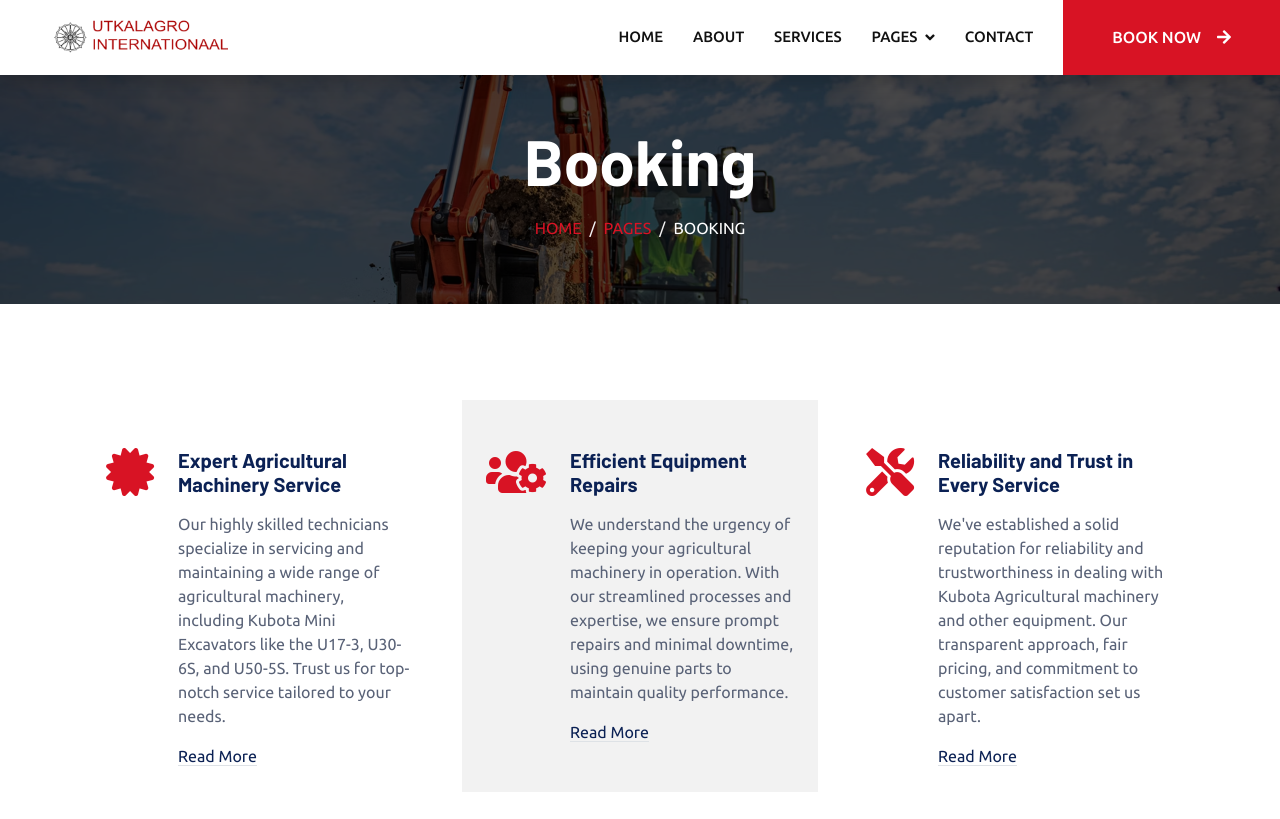
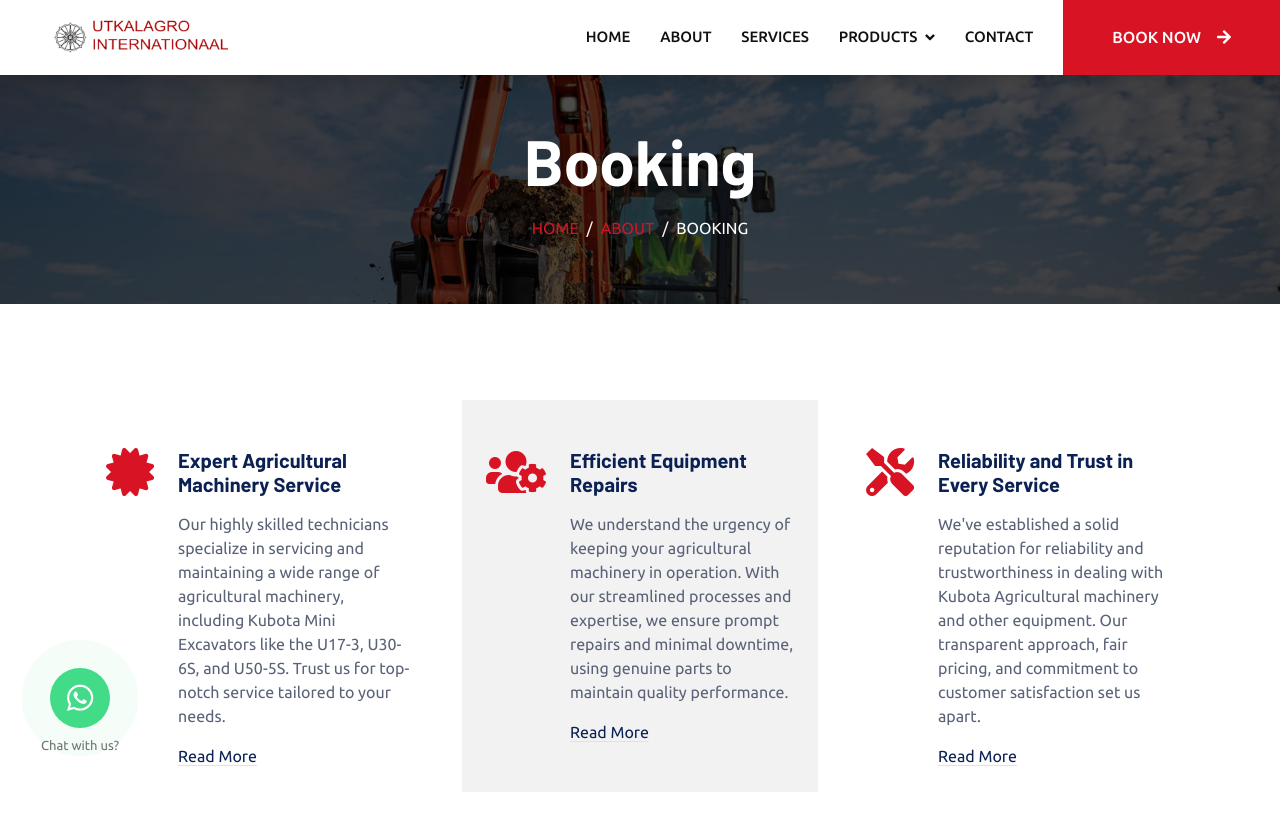
Before and after one commit to nasim31/UtkalArgoInternationalDev, a plain HTML site: page booking.html in a window 1280 px wide. Shown: the top 819 px of the page. Drawn offline with nearby package versions, Linux system fonts and the light colour scheme.

Commit message:
nav corrected

```diff
--- a/booking.html
+++ b/booking.html
@@ -24,6 +24,9 @@
     <link href="lib/animate/animate.min.css" rel="stylesheet">
     <link href="lib/owlcarousel/assets/owl.carousel.min.css" rel="stylesheet">
     <link href="lib/tempusdominus/css/tempusdominus-bootstrap-4.min.css" rel="stylesheet" />
+
+    <!-- Customized fontawesome -->
+    <link rel="stylesheet" href="https://cdnjs.cloudflare.com/ajax/libs/font-awesome/5.15.3/css/all.min.css" />
 
     <!-- Customized Bootstrap Stylesheet -->
     <link href="css/bootstrap.min.css" rel="stylesheet">
@@ -55,7 +58,7 @@
             <a href="about.html" class="nav-item nav-link">About</a>
             <a href="service.html" class="nav-item nav-link">Services</a>
             <div class="nav-item dropdown">
-                <a href="#" class="nav-link dropdown-toggle" data-bs-toggle="dropdown">Pages</a>
+                <a href="#" class="nav-link dropdown-toggle" data-bs-toggle="dropdown">Products</a>
                 <div class="dropdown-menu fade-up m-0">
                     <a href="kubota.html" class="dropdown-item">Kubota Mini Excavators</a>
                     <a href="soosan.html" class="dropdown-item">SOOSAN heavy industries Hydraulic Breaker</a>
@@ -77,7 +80,7 @@
                 <nav aria-label="breadcrumb">
                     <ol class="breadcrumb justify-content-center text-uppercase">
                         <li class="breadcrumb-item"><a href="#">Home</a></li>
-                        <li class="breadcrumb-item"><a href="#">Pages</a></li>
+                        <li class="breadcrumb-item"><a href="#">About</a></li>
                         <li class="breadcrumb-item text-white active" aria-current="page">Booking</li>
                     </ol>
                 </nav>
@@ -261,6 +264,16 @@
     </div>
     <!-- Footer End -->
 
+    <!-- Whatsapp floating Start-->
+    <div class="floating_btn">
+        <a target="_blank" href="https://wa.me/919348567136">
+          <div class="contact_icon">
+            <i class="fab fa-whatsapp my-float"></i>
+          </div>
+        </a>
+        <p class="text_icon">Chat with us?</p>
+      </div>
+    <!-- Whatsapp floating End-->
 
     <!-- Back to Top -->
     <a href="#" class="btn btn-lg btn-primary btn-lg-square back-to-top"><i class="bi bi-arrow-up"></i></a>
```
Also changed, not shown: about.html (+14 -1 lines), contact.html (+15 -1 lines), index.html (+7 -4 lines), service.html (+15 -1 lines).
